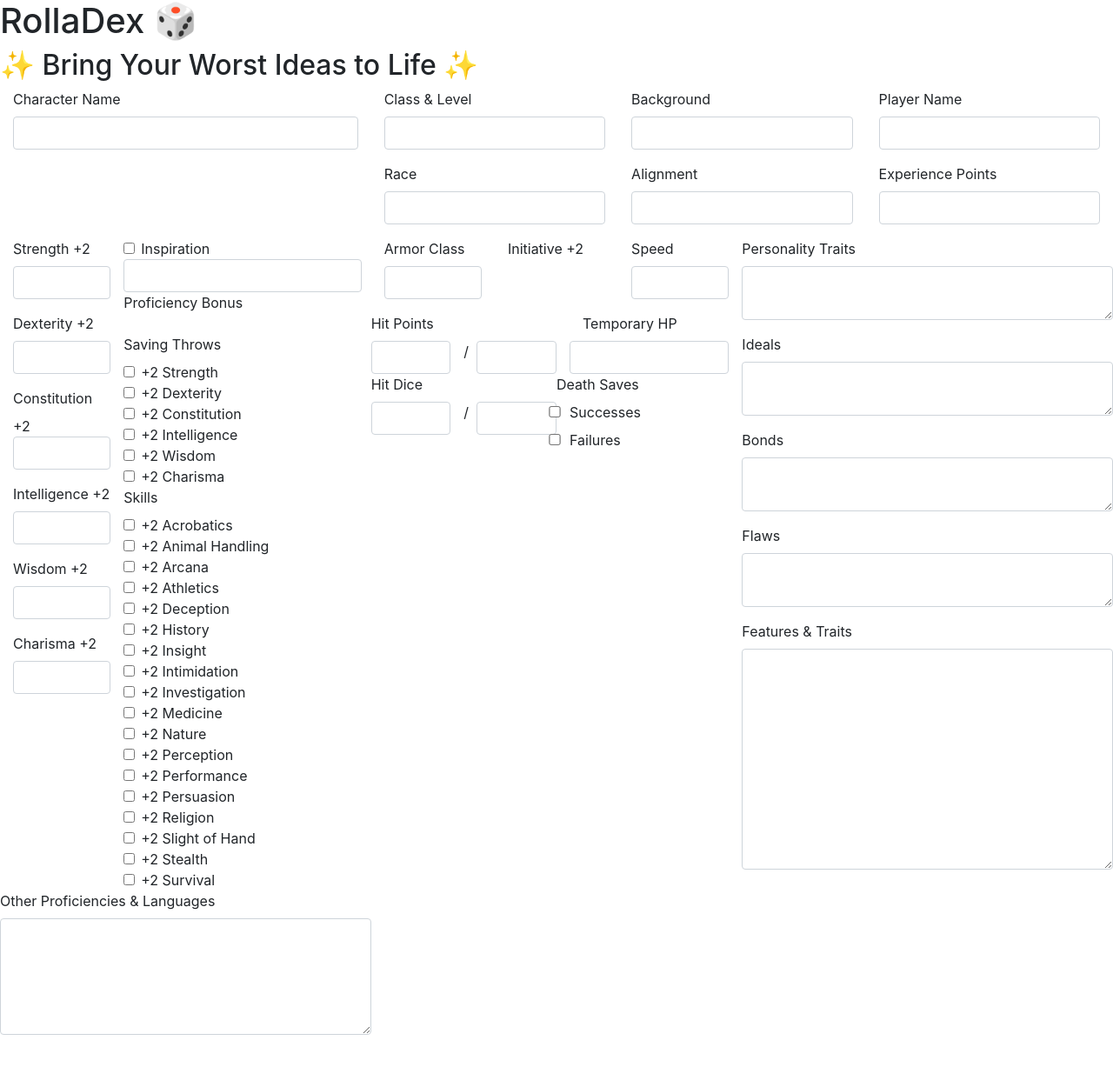
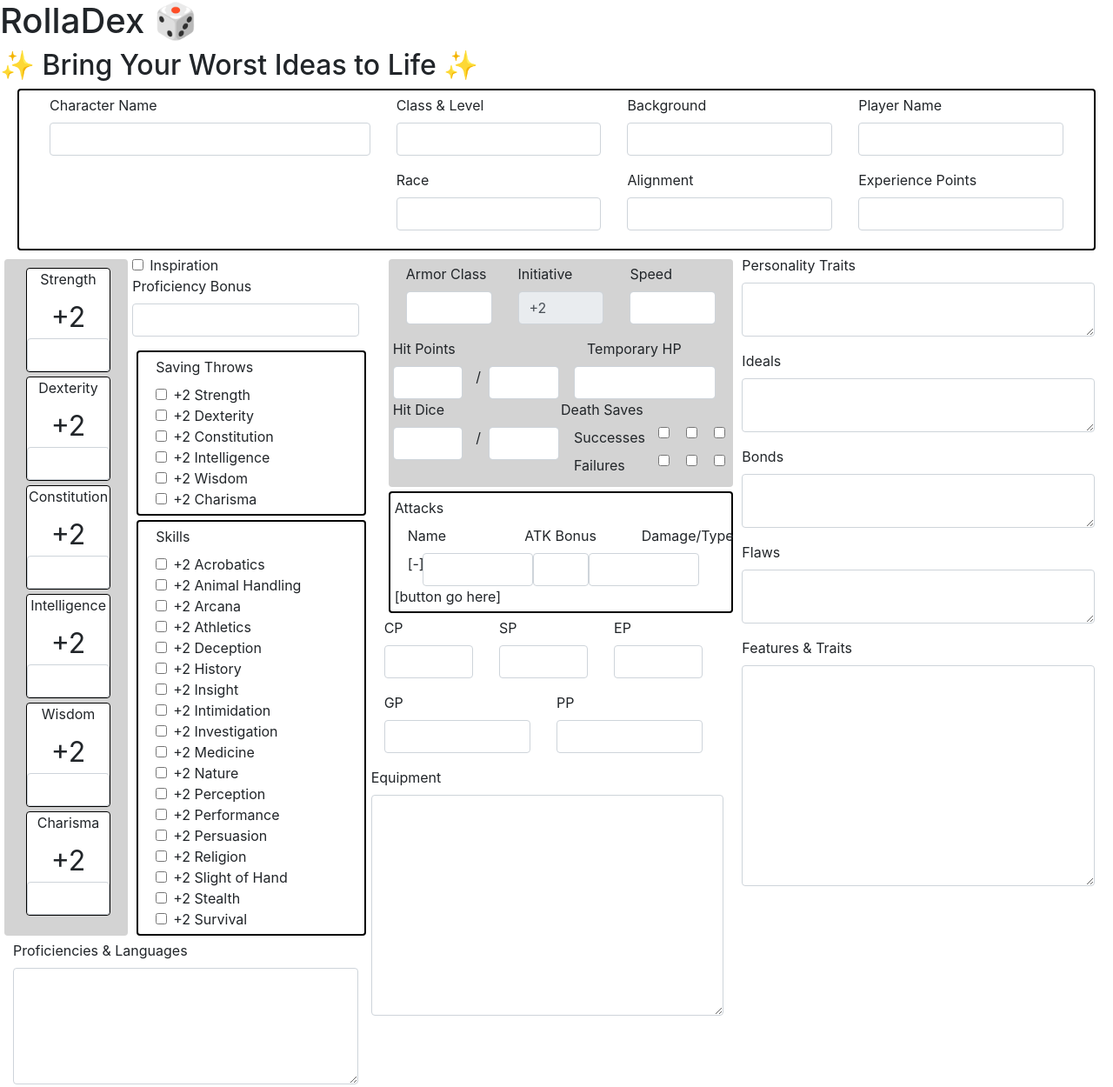
Before and after one commit to austinreadhoff/rolladex, a plain HTML site: page index.html in a window 1280 px wide. Shown: the whole page at 87% size. Before the commit the page ends 1206 px from the top, so only its background shows below. Drawn offline with nearby package versions, Linux system fonts and the light colour scheme.

Commit message:
All pg1 fields.  simple styles

```diff
--- /dev/null
+++ b/css/rolladex.css
@@ -0,0 +1,32 @@
+.form-group{
+    width:95%;
+}
+
+.block{
+    margin: 5px;
+    padding: 5px 20px;
+    border-radius: 4px;
+}
+
+.block-shaded{
+    background:lightgray;
+}
+
+.block-bordered{
+    border: 2px solid black;
+}
+
+.ability-score{
+    display: flex;
+    flex-direction: column;
+    align-items: center;
+
+    margin:5px;
+
+    background-color:white;
+    border: 1px solid black;
+    border-radius: 4px;
+}
+.ability-mod{
+    font-size: 2em;
+}
--- a/css/site.css
+++ /dev/null
@@ -1,3 +0,0 @@
-.form-group{
-    width:100%;
-}
--- a/index.html
+++ b/index.html
@@ -4,7 +4,7 @@
         <meta content="utf-8" http-equiv="encoding">
 
         <link rel="stylesheet" href="https://stackpath.bootstrapcdn.com/bootstrap/4.5.2/css/bootstrap.min.css" integrity="sha384-JcKb8q3iqJ61gNV9KGb8thSsNjpSL0n8PARn9HuZOnIxN0hoP+VmmDGMN5t9UJ0Z" crossorigin="anonymous">
-        <link rel="stylesheet" href="css/site.css">
+        <link rel="stylesheet" href="css/rolladex.css">
 
         <script src="js/vanilla.js"></script>
     </head>
@@ -13,13 +13,13 @@
         <h2>✨ Bring Your Worst Ideas to Life ✨</h2>
 
         <div id="character-sheet" class="container-fluid">
-            <div id="header" class="row">
-                <div id="character-name-container" class="col-4 form-group">
+            <div id="header" class="row block block-bordered">
+                <div class="col-4 form-group">
                     <label for="character-name">Character Name</label>
                     <input id="character-name" class="form-control">
                 </div>
 
-                <div id="character-basics-container" class="col-8 container">
+                <div class="col-8 container">
                     <div class="row">
                         <div class="form-group col">
                             <label for="class-level">Class & Level</label>
@@ -54,35 +54,35 @@
             <div id="page-1" class="row">
                 <div id="col-a container" class="col">
                     <div class="row">
-                        <div id="ability-scores" class="col-4">
+                        <div id="ability-scores" class="block block-shaded col-4">
                             <div class="ability-score form-group">
                                 <label>Strength</label>
-                                <span id="str-mod">+2</span>
+                                <span id="str-mod" class="ability-mod">+2</span>
                                 <input id="str" class="form-control">
                             </div>
                             <div class="ability-score form-group">
                                 <label>Dexterity</label>
-                                <span id="dex-mod">+2</span>
+                                <span id="dex-mod" class="ability-mod">+2</span>
                                 <input id="dex" class="form-control">
                             </div>
                             <div class="ability-score form-group">
                                 <label>Constitution</label>
-                                <span id="con-mod">+2</span>
+                                <span id="con-mod" class="ability-mod">+2</span>
                                 <input id="con" class="form-control">
                             </div>
                             <div class="ability-score form-group">
                                 <label>Intelligence</label>
-                                <span id="int-mod">+2</span>
+                                <span id="int-mod" class="ability-mod">+2</span>
                                 <input id="int" class="form-control">
                             </div>
                             <div class="ability-score form-group">
                                 <label>Wisdom</label>
-                                <span id="wis-mod">+2</span>
+                                <span id="wis-mod" class="ability-mod">+2</span>
                                 <input id="wis" class="form-control">
                             </div>
                             <div class="ability-score form-group">
                                 <label>Charisma</label>
-                                <span id="char-mod">+2</span>
+                                <span id="char-mod" class="ability-mod">+2</span>
                                 <input id="char" class="form-control">
                             </div>
                         </div>
@@ -92,10 +92,10 @@
                                 <label class="form-check-label" for="inspiration">Inspiration</label>
                             </div>
                             <div class="form-group">
+                                <label for="proficiency">Proficiency Bonus</label>
                                 <input id="proficiency" class="form-control">
-                                <label for="proficiency">Proficiency Bonus</label>
                             </div>
-                            <div id="saving-throws">
+                            <div id="saving-throws" class="block block-bordered">
                                 <label>Saving Throws</label>
                                 <div class="form-check">
                                     <input class="form-check-input" type="checkbox" value="" id="saving-str">
@@ -128,7 +128,7 @@
                                     <label class="form-check-label" for="saving-char">Charisma</label>
                                 </div>
                             </div>
-                            <div id="skills">
+                            <div id="skills" class="block block-bordered">
                                 <label>Skills</label>
                                 <div class="form-check">
                                     <input class="form-check-input" type="checkbox" value="" id="acrobatics">
@@ -224,13 +224,14 @@
                         </div>
                     </div>
                     <div class="row">
-                        <div class="form-group">
-                            <label for="proficiencies-languages">Other Proficiencies & Languages</label>
+                        <div class="form-group col">
+                            <label for="proficiencies-languages">Proficiencies & Languages</label>
                             <textarea class="form-control" id="proficiencies-languages" rows="5"></textarea>
                         </div>
                     </div>
                 </div>
                 <div id="col-b container" class="col">
+                    <div class="row container block block-shaded">
                         <div class="row">
                             <div class="form-group col">
                                 <label for="armor-class">Armor Class</label>
@@ -238,7 +239,7 @@
                             </div>
                             <div class="form-group col">
                                 <label for="armor-class">Initiative</label>
-                            <span id="initiative">+2</span>
+                                <input id="initiative" class="form-control" value="+2" readonly>
                             </div>
                             <div class="form-group col">
                                 <label for="speed">Speed</label>
@@ -249,9 +250,9 @@
                             <div class="col container">
                                 <label class="row">Hit Points</label>
                                 <div class="row">
-                                <input id="current-hp" class="form-control col">
+                                    <input id="current-hp" class="form-control col-5">
                                     <span class="col-1">/</span>
-                                <input id="max-hp" class="form-control col">
+                                    <input id="max-hp" class="form-control col-5">
                                 </div>
                             </div>
                             <div class="col">
@@ -263,29 +264,79 @@
                             <div class="col container">
                                 <label class="row">Hit Dice</label>
                                 <div class="row">
-                                <input id="current-hit-dice" class="form-control col">
+                                    <input id="current-hit-dice" class="form-control col-5">
                                     <span class="col-1">/</span>
-                                <input id="max-hit-dice" class="form-control col">
+                                    <input id="max-hit-dice" class="form-control col-5">
                                 </div>
                             </div>
                             <div class="col container">
                                 <label class="row">Death Saves</label>
                                 <div class="row">
                                     <label class="col-6">Successes</label>
-                                <input class="form-check-input col-2" type="checkbox" value="" id="death-saving-success-1">
-                                <input class="form-check-input col-2" type="checkbox" value="" id="death-saving-success-2">
-                                <input class="form-check-input col-2" type="checkbox" value="" id="death-saving-success-3">
+                                    <div class="col-2"><input class="death-saving" type="checkbox" value="" id="death-saving-success-1"></div>
+                                    <div class="col-2"><input class="death-saving" type="checkbox" value="" id="death-saving-success-2"></div>
+                                    <div class="col-2"><input class="death-saving" type="checkbox" value="" id="death-saving-success-3"></div>
                                 </div>
                                 <div class="row">
                                     <label class="col-6">Failures</label>
-                                <input class="form-check-input col-2" type="checkbox" value="" id="death-saving-failure-1">
-                                <input class="form-check-input col-2" type="checkbox" value="" id="death-saving-failure-2">
-                                <input class="form-check-input col-2" type="checkbox" value="" id="death-saving-failure-3">
+                                    <div class="col-2"><input class="death-saving" type="checkbox" value="" id="death-saving-failure-1"></div>
+                                    <div class="col-2"><input class="death-saving" type="checkbox" value="" id="death-saving-failure-2"></div>
+                                    <div class="col-2"><input class="death-saving" type="checkbox" value="" id="death-saving-failure-3"></div>
                                 </div>
                             </div>
                         </div>
                     </div>
-                <div id="col-c" class="col">
+                    <div class="row container block block-bordered">
+                        <label class="row" style="width:100%;">Attacks</label>
+                        <div class="row">
+                            <label class="col-5">Name</label>
+                            <label class="col-5">ATK Bonus</label>
+                            <label class="col-2">Damage/Type</label>
+                        </div>
+                        <div class="attack-stat row">
+                            <span class="col-1">[-]</span>
+                            <input class="form-control col-4 attack-stat-name">
+                            <input class="form-control col-2 attack-stat-bonus">
+                            <input class="form-control col-4 attack-stat-dmg">
+                        </div>
+                        <div class="row">
+                            <span>[button go here]</span>
+                        </div>
+                    </div>
+                    <div class="row container">
+                        <div class="row">
+                            <div class="col form-group">
+                                <label for="copper">CP</label>
+                                <input id="copper" class="form-control">
+                            </div>
+                            <div class="col form-group">
+                                <label for="silver">SP</label>
+                                <input id="silver" class="form-control">
+                            </div>
+                            <div class="col form-group">
+                                <label for="electrum">EP</label>
+                                <input id="electrum" class="form-control">
+                            </div>
+                        </div>
+                        <div class="row">
+                            <div class="col form-group">
+                                <label for="gold">GP</label>
+                                <input id="gold" class="form-control">
+                            </div>
+                            <div class="col form-group">
+                                <label for="platinum">PP</label>
+                                <input id="platinum" class="form-control">
+                            </div>
+                        </div>
+                    </div>
+                    <div class="row">
+                        <div class="form-group">
+                            <label for="equipment">Equipment</label>
+                            <textarea class="form-control" id="equipment" rows="10"></textarea>
+                        </div>
+                    </div>
+                </div>
+                <div id="col-c" class="col container">
                     <div class="row">
                         <div class="form-group">
                             <label for="traits">Personality Traits</label>
```
Lines whose indentation alone changed are shown as unchanged.
